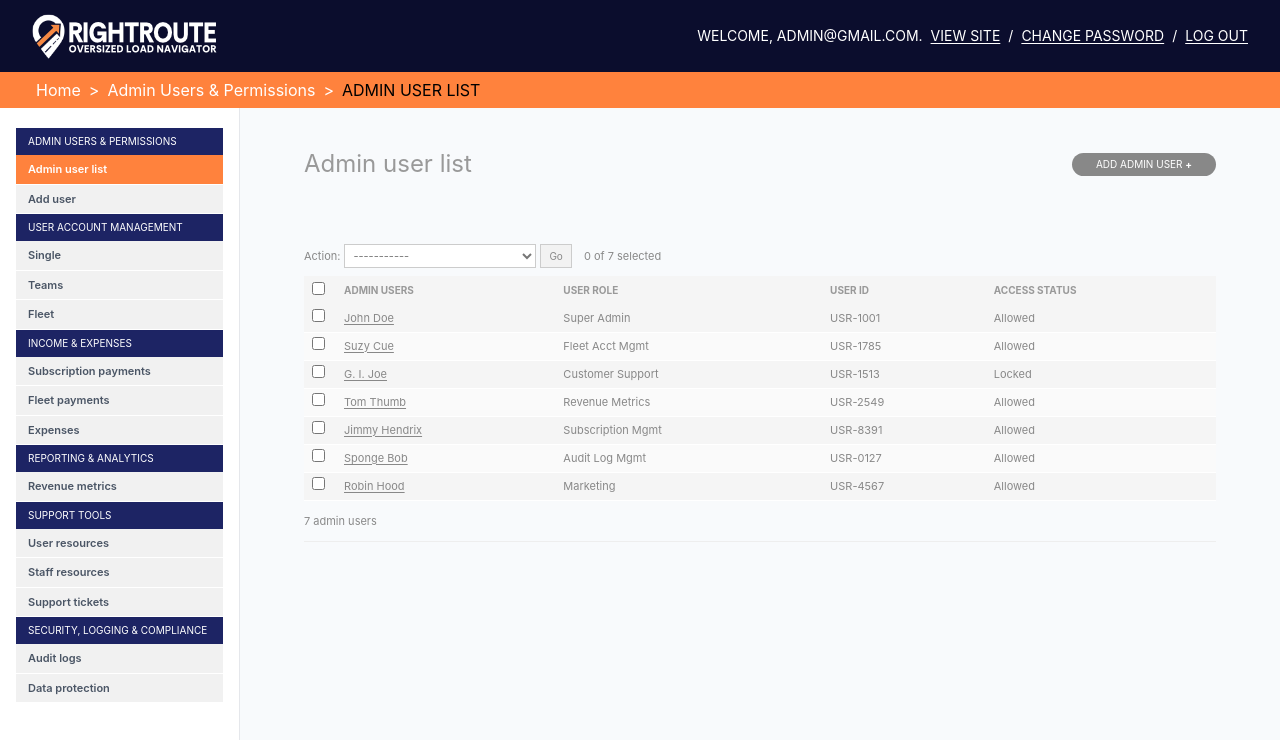
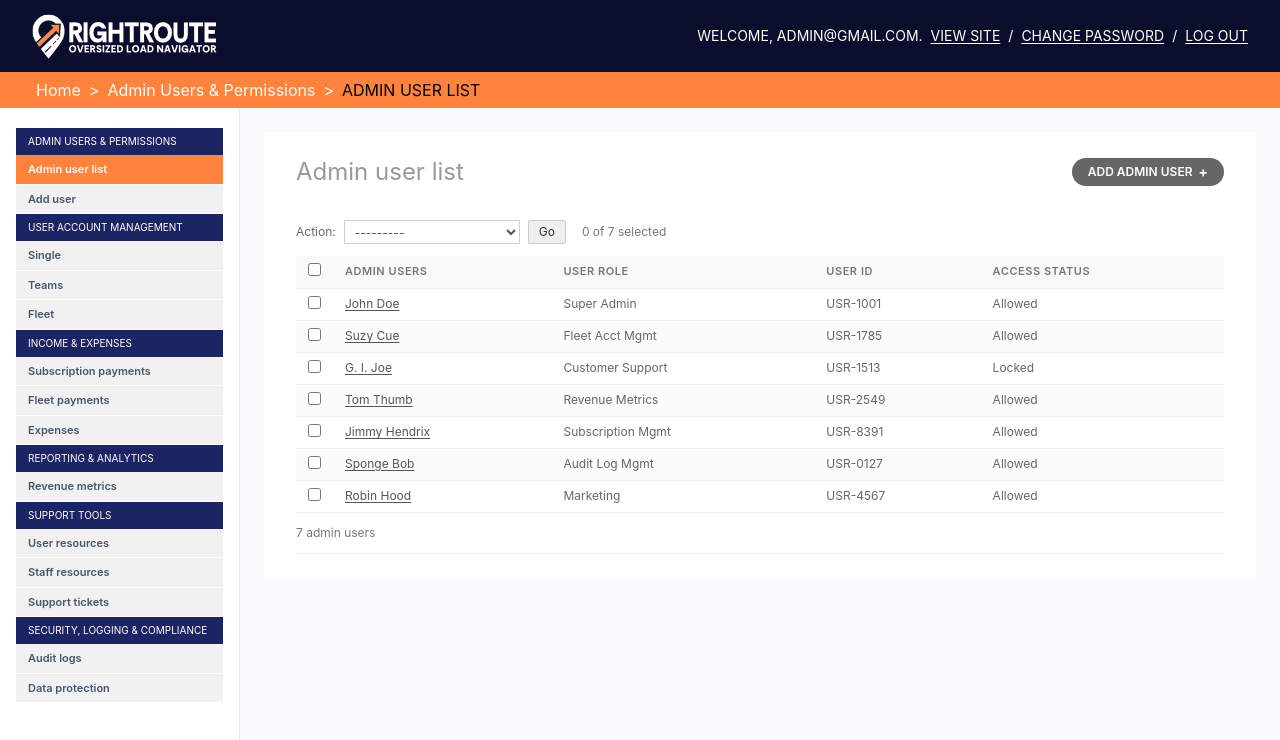
Before and after one commit to Maruf346/SocialWiFi-Admin-Dashboard, a React (Vite) app: page /dashboard/admin-user-list in a window 1280 px wide. Shown: the top 740 px of the page. Built offline with nearby package versions, Linux system fonts and the light colour scheme.

Commit message:
refactor(admin): update admin user list component

```diff
--- a/src/pages/admin user and permission/amdin user list/AdminUserList.jsx
+++ b/src/pages/admin user and permission/amdin user list/AdminUserList.jsx
@@ -1,118 +1,206 @@
-import { useState } from 'react'
-import { useNavigate } from 'react-router'
+import { useState } from "react";
+import { useNavigate } from "react-router";
 
-const adminUsers = [
-  { name: 'John Doe', role: 'Super Admin', id: 'USR-1001', status: 'Allowed' },
-  { name: 'Suzy Cue', role: 'Fleet Acct Mgmt', id: 'USR-1785', status: 'Allowed' },
-  { name: 'G. I. Joe', role: 'Customer Support', id: 'USR-1513', status: 'Locked' },
-  { name: 'Tom Thumb', role: 'Revenue Metrics', id: 'USR-2549', status: 'Allowed' },
-  { name: 'Jimmy Hendrix', role: 'Subscription Mgmt', id: 'USR-8391', status: 'Allowed' },
-  { name: 'Sponge Bob', role: 'Audit Log Mgmt', id: 'USR-0127', status: 'Allowed' },
-  { name: 'Robin Hood', role: 'Marketing', id: 'USR-4567', status: 'Allowed' },
-]
-
-const actionButtonClass =
-  'w-36 rounded-full bg-[#888] px-3 py-1 text-center text-[10px] text-white  cursor-pointer'
+const initialAdminUsers = [
+  { name: "John Doe", role: "Super Admin", id: "USR-1001", status: "Allowed" },
+  { name: "Suzy Cue", role: "Fleet Acct Mgmt", id: "USR-1785", status: "Allowed" },
+  { name: "G. I. Joe", role: "Customer Support", id: "USR-1513", status: "Locked" },
+  { name: "Tom Thumb", role: "Revenue Metrics", id: "USR-2549", status: "Allowed" },
+  { name: "Jimmy Hendrix", role: "Subscription Mgmt", id: "USR-8391", status: "Allowed" },
+  { name: "Sponge Bob", role: "Audit Log Mgmt", id: "USR-0127", status: "Allowed" },
+  { name: "Robin Hood", role: "Marketing", id: "USR-4567", status: "Allowed" },
+];
 
 const AdminUserList = () => {
-  const [selectedUsers, setSelectedUsers] = useState([])
-  const navigate = useNavigate()
+  const [users, setUsers] = useState(initialAdminUsers);
+  const [selectedUsers, setSelectedUsers] = useState([]);
+  const [action, setAction] = useState("");
+  const [toastMessage, setToastMessage] = useState("");
+  const navigate = useNavigate();
+
+  const showToast = (msg) => {
+    setToastMessage(msg);
+    setTimeout(() => setToastMessage(""), 2500);
+  };
 
   const toggleUser = (userId) => {
     setSelectedUsers((currentUsers) =>
       currentUsers.includes(userId)
         ? currentUsers.filter((selectedId) => selectedId !== userId)
-        : [...currentUsers, userId],
-    )
+        : [...currentUsers, userId]
+    );
+  };
+
+  const toggleAllUsers = (checked) => {
+    setSelectedUsers(checked ? users.map((user) => user.id) : []);
+  };
+
+  const handleApplyAction = () => {
+    if (!action) return;
+    if (selectedUsers.length === 0) {
+      showToast("No users selected");
+      return;
     }
 
-  const toggleAllUsers = () => {
-    setSelectedUsers((currentUsers) =>
-      currentUsers.length === adminUsers.length ? [] : adminUsers.map((user) => user.id),
+    if (action === "delete") {
+      setUsers((prev) => prev.filter((u) => !selectedUsers.includes(u.id)));
+      setSelectedUsers([]);
+      showToast("Selected users deleted");
+    } else if (action === "lock") {
+      setUsers((prev) =>
+        prev.map((u) =>
+          selectedUsers.includes(u.id) ? { ...u, status: "Locked" } : u
         )
+      );
+      showToast("Selected users locked");
+    } else if (action === "unlock") {
+      setUsers((prev) =>
+        prev.map((u) =>
+          selectedUsers.includes(u.id) ? { ...u, status: "Allowed" } : u
+        )
+      );
+      showToast("Selected users unlocked");
     }
+  };
 
   return (
-    <div className="min-h-full  px-2 py-2 text-[#888] md:px-10 md:py-4">
-      <div className="mb-16 flex items-center justify-between">
-        <h1 className="text-xl font-normal text-[#999] md:text-2xl">Admin user list</h1>
+    <div className="min-h-full bg-white px-2 py-3 text-[12px] text-[#666] md:px-8 md:py-6">
+      {/* Toast Notification */}
+      {toastMessage && (
+        <div className="fixed bottom-5 right-5 z-50 rounded bg-[#151d56] px-4 py-2 text-sm text-white shadow-lg transition-all">
+          {toastMessage}
+        </div>
+      )}
+
+      {/* Top Header Row */}
+      <div className="mb-8 flex flex-wrap items-center justify-between gap-4">
+        <h1 className="text-xl font-normal text-[#999] md:text-2xl">
+          Admin user list
+        </h1>
         <button
           type="button"
-          onClick={() => navigate('/dashboard/add-user')}
-          className={actionButtonClass}
+          onClick={() => navigate("/dashboard/add-user")}
+          className="flex items-center gap-1.5 rounded-full bg-[#666] px-4 py-1.5 text-xs font-semibold text-white transition-colors hover:bg-[#555] cursor-pointer"
         >
-          ADD ADMIN USER <span className="font-bold">+</span>
+          <span>ADD ADMIN USER</span>
+          <span className="text-sm font-bold leading-none">+</span>
         </button>
       </div>
 
-      <div className="mb-2 flex items-center gap-1 text-[11px]">
-        <label htmlFor="admin-action">Action:</label>
+      {/* Action Row */}
+      <div className="mb-3 flex flex-wrap items-center gap-2 text-xs text-[#666]">
+        <label htmlFor="admin-action" className="text-[#666]">
+          Action:
+        </label>
         <select
           id="admin-action"
-          defaultValue=""
-          className="h-6 w-48 border border-[#ccc] bg-white px-1 text-[11px] text-[#777]"
+          value={action}
+          onChange={(e) => setAction(e.target.value)}
+          className="h-6 w-44 border border-[#ccc] bg-white px-1.5 text-xs text-[#555] outline-none"
         >
-          <option value="">-----------</option>
+          <option value="">---------</option>
           <option value="delete">Delete selected</option>
           <option value="lock">Lock selected</option>
           <option value="unlock">Unlock selected</option>
         </select>
-        <button type="button" className="h-6 border border-[#ccc] bg-[#f2f2f2] px-2 text-[10px] cursor-pointer">
+        <button
+          type="button"
+          onClick={handleApplyAction}
+          className="h-6 rounded-xs border border-[#ccc] bg-[#efefef] px-2.5 text-xs text-[#333] hover:bg-[#e2e2e2] active:bg-[#d5d5d5] cursor-pointer"
+        >
           Go
         </button>
-        <span className="ml-2">{selectedUsers.length} of 7 selected</span>
+        <span className="ml-2 text-[#777]">
+          {selectedUsers.length} of {users.length} selected
+        </span>
       </div>
 
+      {/* Table */}
       <div className="overflow-x-auto">
-        <table className="w-full min-w-[650px] border-collapse text-left text-[11px]">
+        <table className="w-full min-w-[620px] border-collapse text-left text-xs">
           <thead>
-            <tr className="h-7 bg-[#f5f5f5] text-[10px] font-semibold uppercase text-[#999]">
-              <th className="w-8 px-2">
+            <tr className="h-8 border-b border-[#eee] bg-[#f9f9f9] text-[11px] font-semibold uppercase text-[#777]">
+              <th className="w-8 px-3 text-left">
                 <input
                   type="checkbox"
-                  checked={selectedUsers.length === adminUsers.length}
-                  onChange={toggleAllUsers}
+                  checked={
+                    users.length > 0 && selectedUsers.length === users.length
+                  }
+                  onChange={(e) => toggleAllUsers(e.target.checked)}
+                  className="cursor-pointer accent-[#ff823d]"
                   aria-label="Select all admin users"
                 />
               </th>
-              <th className="px-2">Admin users</th>
-              <th className="px-2">User role</th>
-              <th className="px-2">User ID</th>
-              <th className="px-2">Access status</th>
+              <th className="px-3 py-1 font-semibold tracking-wider">
+                ADMIN USERS
+              </th>
+              <th className="px-3 py-1 font-semibold tracking-wider">
+                USER ROLE
+              </th>
+              <th className="px-3 py-1 font-semibold tracking-wider">
+                USER ID
+              </th>
+              <th className="px-3 py-1 font-semibold tracking-wider">
+                ACCESS STATUS
+              </th>
             </tr>
           </thead>
           <tbody>
-            {adminUsers.map((user) => (
-              <tr key={user.id} className="h-7 border-b border-white bg-[#f5f5f5] even:bg-[#fafafa]">
-                <td className="px-2">
+            {users.length === 0 ? (
+              <tr>
+                <td colSpan={5} className="py-8 text-center text-[#888]">
+                  No admin users found.
+                </td>
+              </tr>
+            ) : (
+              users.map((user) => {
+                const isSelected = selectedUsers.includes(user.id);
+                return (
+                  <tr
+                    key={user.id}
+                    className={`h-8 border-b border-[#eee] transition-colors ${
+                      isSelected
+                        ? "bg-[#fff6f0]"
+                        : "even:bg-[#fbfbfb] hover:bg-[#f7f7f7]"
+                    }`}
+                  >
+                    <td className="px-3">
                       <input
                         type="checkbox"
-                    checked={selectedUsers.includes(user.id)}
+                        checked={isSelected}
                         onChange={() => toggleUser(user.id)}
+                        className="cursor-pointer accent-[#ff823d]"
                         aria-label={`Select ${user.name}`}
                       />
                     </td>
-                <td className="px-2">
+                    <td className="px-3 py-1">
                       <button
                         type="button"
-                    onClick={() => navigate(`/dashboard/edit-user/${user.id}`)}
-                    className="underline underline-offset-2 hover:text-[#ff823d] cursor-pointer"
+                        onClick={() =>
+                          navigate(`/dashboard/edit-user/${user.id}`)
+                        }
+                        className="text-[#555] underline underline-offset-2 hover:text-[#ff823d] cursor-pointer"
                       >
                         {user.name}
                       </button>
                     </td>
-                <td className="px-2">{user.role}</td>
-                <td className="px-2">{user.id}</td>
-                <td className="px-2">{user.status}</td>
+                    <td className="px-3 py-1 text-[#666]">{user.role}</td>
+                    <td className="px-3 py-1 text-[#666]">{user.id}</td>
+                    <td className="px-3 py-1 text-[#666]">{user.status}</td>
                   </tr>
-            ))}
+                );
+              })
+            )}
           </tbody>
         </table>
       </div>
 
-      <p className="mt-3 border-b border-[#eee] pb-3 text-[11px]">7 admin users</p>
+      {/* Table Footer Count & Border */}
+      <div className="border-b border-[#eee] py-3 text-xs text-[#777]">
+        <p>{users.length} admin users</p>
       </div>
-  )
-}
+    </div>
+  );
+};
 
-export default AdminUserList
+export default AdminUserList;
```
Lines whose indentation alone changed are shown as unchanged.
